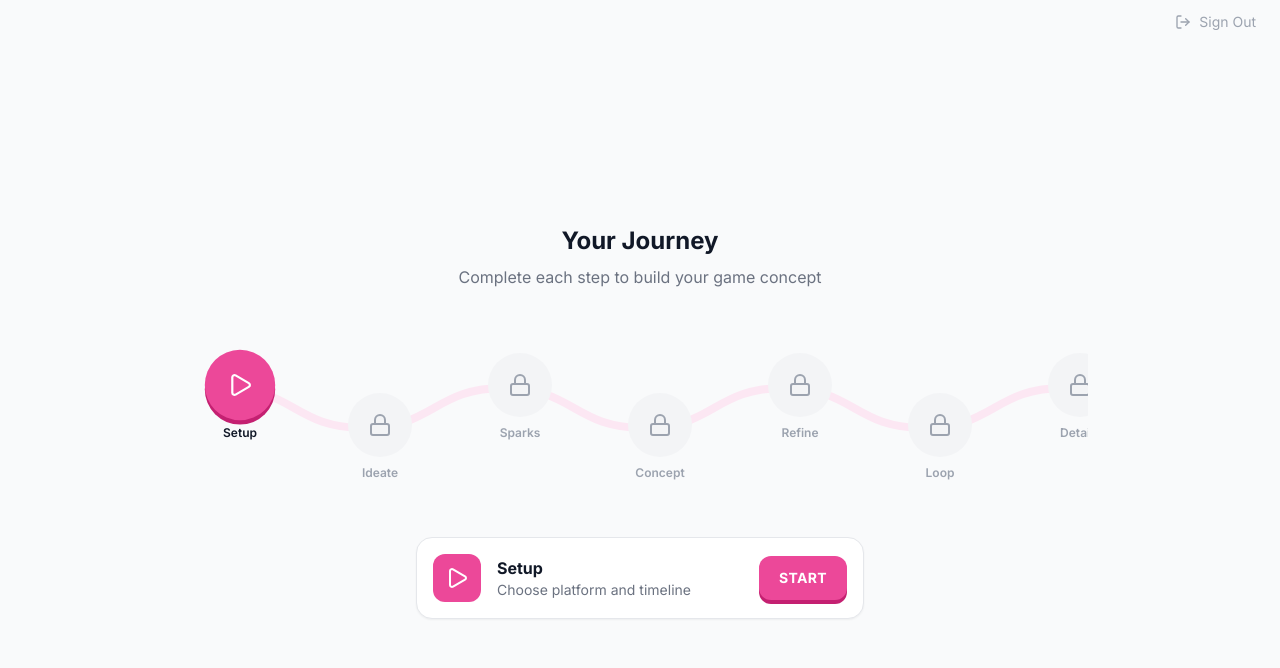
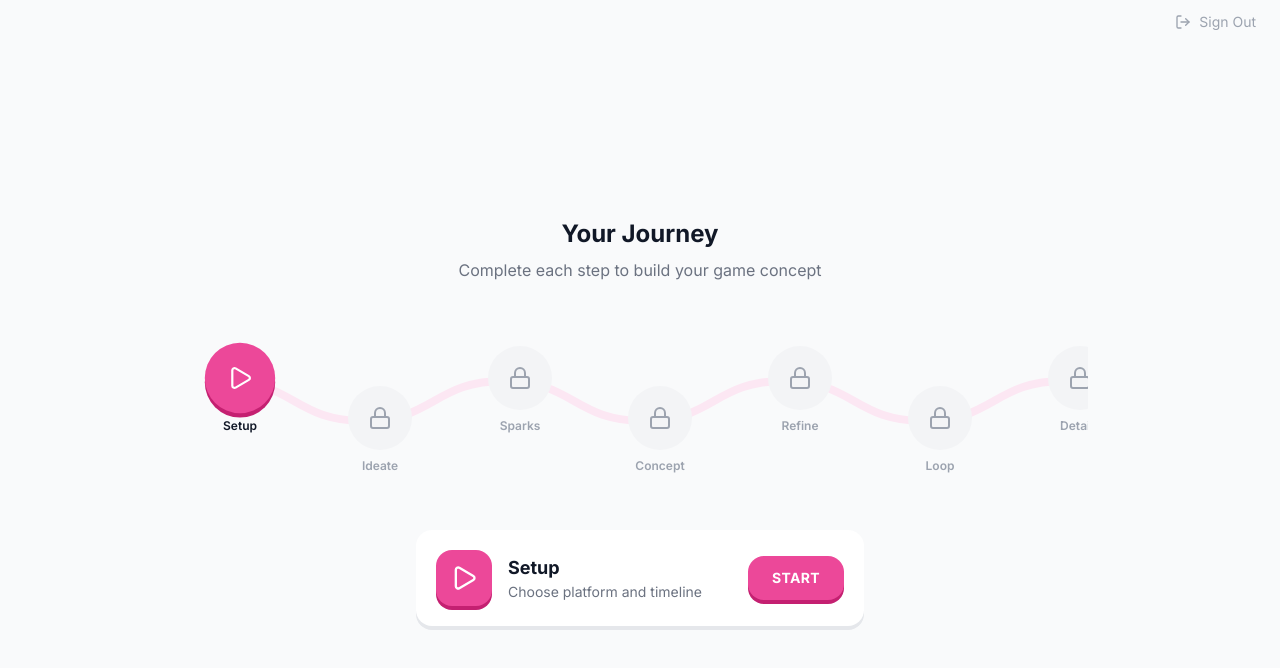
Before and after one commit to austinway-boop/CreateAGameWithMe.Dev, a Next.js app: page /journey in a window 1280 px wide. Shown: the top 668 px of the page. Built offline with nearby package versions, Linux system fonts and the light colour scheme; no server answers.

Commit message:
Style card container with Duolingo 3D effect
Co-authored-by: Cursor <cursoragent@cursor.com>

```diff
--- a/components/JourneyView.tsx
+++ b/components/JourneyView.tsx
@@ -182,19 +182,25 @@ export function JourneyView({ currentStep }: { currentStep?: string }) {
 
         {/* Current step card */}
         {JOURNEY_STEPS[currentIndex] && (
-          <div className="mt-6 p-4 rounded-2xl bg-white border border-gray-200 shadow-sm max-w-md w-full">
+          <div
+            className="mt-6 p-5 rounded-2xl bg-white max-w-md w-full"
+            style={{ boxShadow: '0 4px 0 #e5e7eb' }}
+          >
             <div className="flex items-center gap-4">
               <div
-                className="w-12 h-12 rounded-xl flex items-center justify-center"
-                style={{ backgroundColor: JOURNEY_STEPS[currentIndex].color }}
+                className="w-14 h-14 rounded-2xl flex items-center justify-center"
+                style={{
+                  backgroundColor: JOURNEY_STEPS[currentIndex].color,
+                  boxShadow: `0 4px 0 ${darken(JOURNEY_STEPS[currentIndex].color, 40)}`
+                }}
               >
                 {(() => {
                   const CurrentIcon = JOURNEY_STEPS[currentIndex].icon;
-                  return <CurrentIcon className="w-6 h-6 text-white" />;
+                  return <CurrentIcon className="w-7 h-7 text-white" />;
                 })()}
               </div>
               <div className="flex-1">
-                <h3 className="text-gray-900 font-bold">
+                <h3 className="text-gray-900 font-bold text-lg">
                   {JOURNEY_STEPS[currentIndex].label}
                 </h3>
                 <p className="text-gray-500 text-sm">
@@ -203,7 +209,7 @@ export function JourneyView({ currentStep }: { currentStep?: string }) {
               </div>
               <button
                 onClick={() => router.push(`/${JOURNEY_STEPS[currentIndex].path}`)}
-                className="px-5 py-3 rounded-xl text-white font-bold text-sm uppercase tracking-wide
+                className="px-6 py-3 rounded-2xl text-white font-bold text-sm uppercase tracking-wide
                   active:translate-y-1 active:shadow-none transition-all"
                 style={{
                   backgroundColor: JOURNEY_STEPS[currentIndex].color,
```
